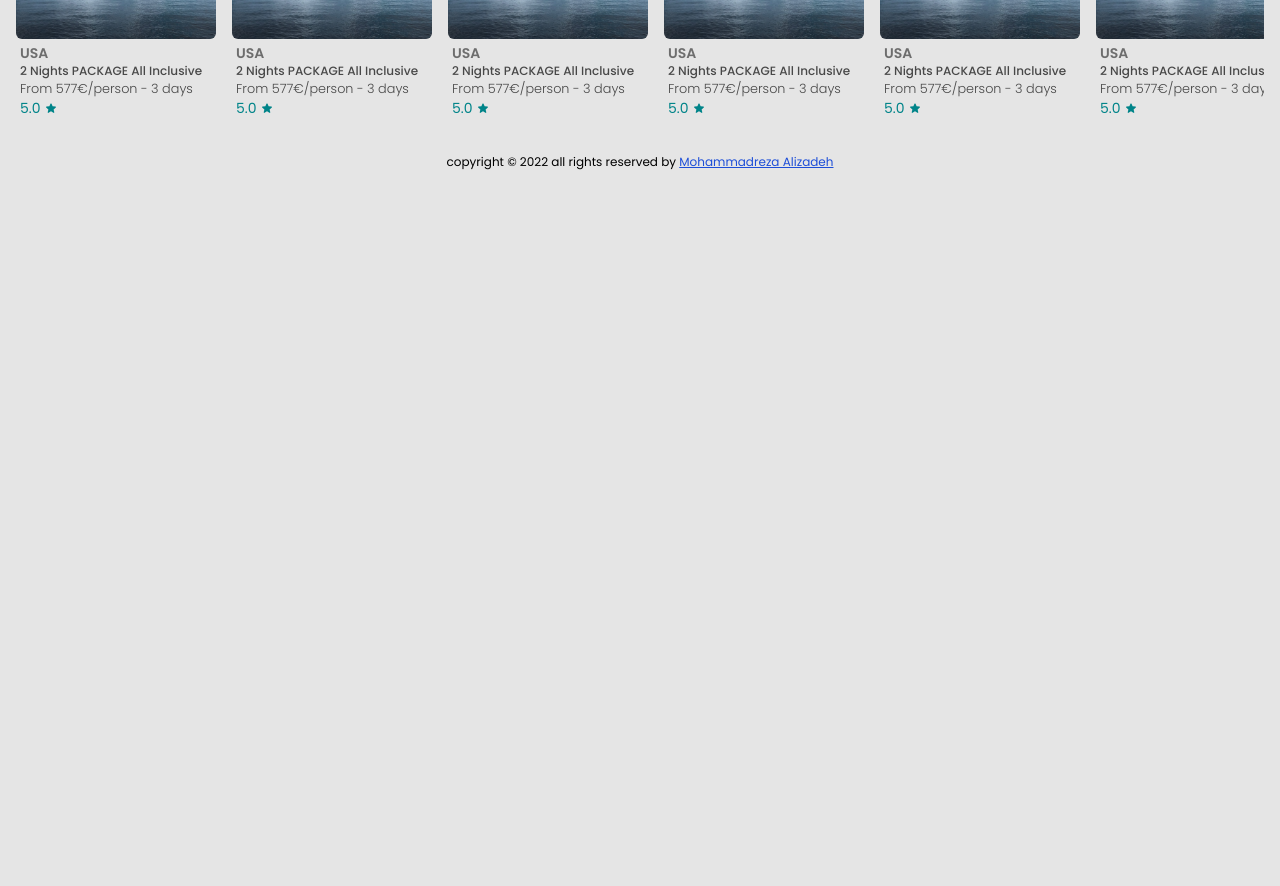
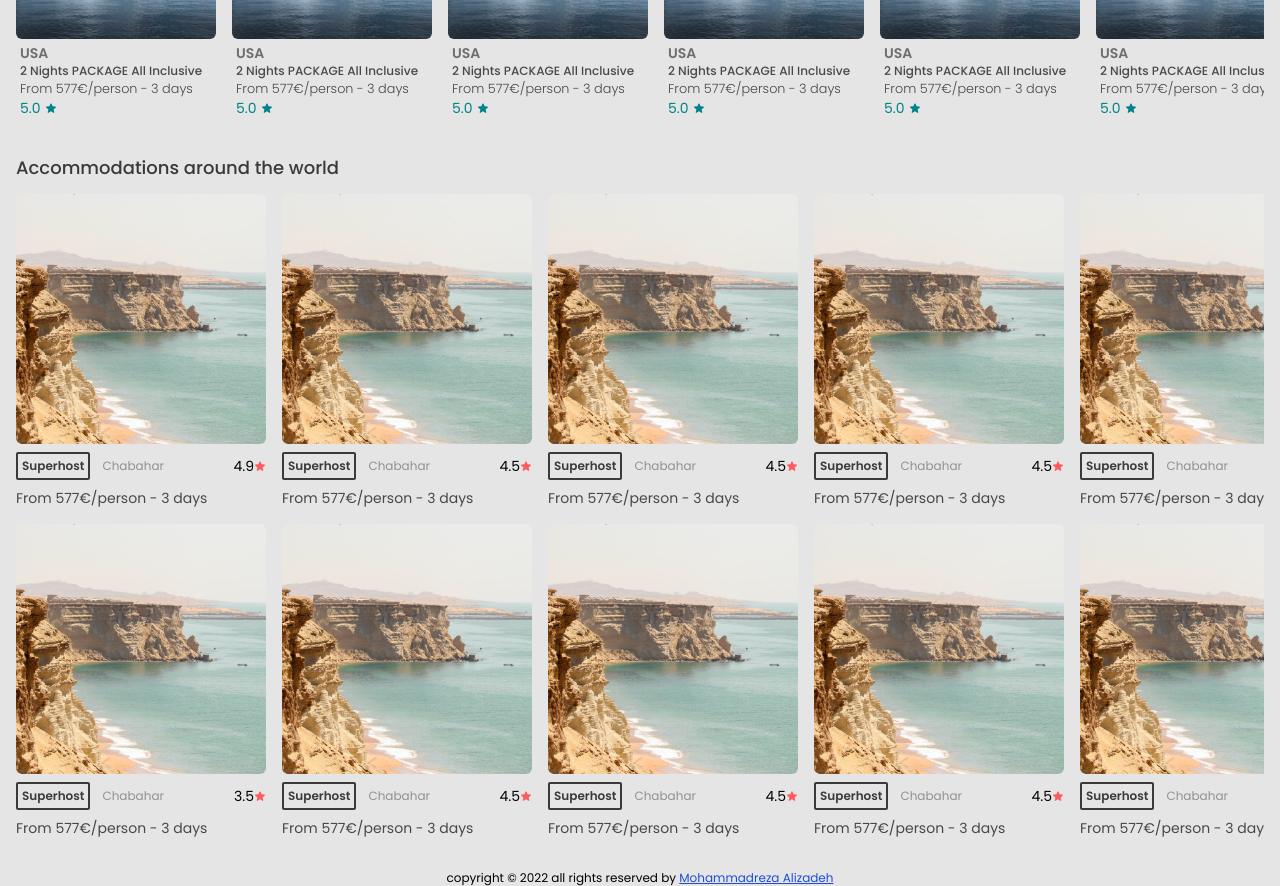
Before and after one commit to mohammadrezaalizade/Airbnb-clone, a Next.js app: page / in a window 1280 px wide. Shown: the part 1459-2345 px from the top of the page. Before the commit the page ends 1629 px from the top, so only its background shows below. Built offline with nearby package versions, Linux system fonts and the light colour scheme.

Commit message:
ADD-Accommodations section

```diff
--- /dev/null
+++ b/components/UI/card/TourBig.tsx
@@ -0,0 +1,65 @@
+import React from "react";
+import Link from "next/link";
+import { StarIcon } from "@heroicons/react/20/solid";
+
+interface Props {
+  to: string;
+  photo: string;
+  altImage: string;
+  tag: boolean;
+  city: string;
+  rate: string;
+  description: string;
+}
+
+const TourBig: React.FC<Props> = ({
+  altImage,
+  city,
+  description,
+  photo,
+  rate,
+  tag,
+  to,
+}) => {
+  return (
+    <Link className="flex flex-col gap-2 w-full h-full group" href={to}>
+      <img
+        className="rounded-md w-full h-full min-w-[250px] min-h-[250px] md:w-[230px] md:h-[190px] object-cover group-hover:shadow-md group-hover:shadow-red-300 transition duration-150 select-none"
+        src={photo}
+        alt={altImage}
+      />
+      <div className="flex flex-col">
+        {/* CONTAINER */}
+        <div className="flex flex-col gap-2">
+          {/* TOP */}
+          <div className="flex justify-between items-center w-full">
+            {/* RIGHT */}
+            <div className="flex items-center gap-3">
+              {tag && (
+                <p className=" border-secondary_dark_gray-600 border-2 rounded-sm p-1 text-xs font-semibold text-secondary_dark_gray-600">
+                  Superhost
+                </p>
+              )}
+              <p className="text-xs text-secondary_dark_gray-300">{city}</p>
+            </div>
+            {/* LEFT */}
+            {rate && (
+              <p className="flex items-center text-sm">
+                <span>{rate}</span>
+                <StarIcon className="w-3 h-3 text-primary_red-500" />
+              </p>
+            )}
+          </div>
+          {/* BUTTOM */}
+          {description && (
+            <p className="text-secondary_dark_gray-500 text-sm">
+              {description}
+            </p>
+          )}
+        </div>
+      </div>
+    </Link>
+  );
+};
+
+export default TourBig;
--- a/pages/index.tsx
+++ b/pages/index.tsx
@@ -7,6 +7,7 @@ import Section from "../components/UI/Section";
 import Long from "../components/UI/card/Long";
 import Big from "../components/UI/banner/Big";
 import Tour from "../components/UI/card/Tour";
+import TourBig from "../components/UI/card/TourBig";
 interface NavLink {
   title: string;
   link: string;
@@ -68,28 +69,8 @@ const adventuresCards: Tour[] = [
     to: "/",
     img: "/static/img/adven-1.jpeg",
     rate: "5.0",
-  },{
-    country: "USA",
-    detail: "From 577€/person - 3 days",
-    title: "2 Nights PACKAGE All Inclusive",
-    to: "/",
-    img: "/static/img/adven-1.jpeg",
-    rate: "5.0",
-  },{
-    country: "USA",
-    detail: "From 577€/person - 3 days",
-    title: "2 Nights PACKAGE All Inclusive",
-    to: "/",
-    img: "/static/img/adven-1.jpeg",
-    rate: "5.0",
-  },{
-    country: "USA",
-    detail: "From 577€/person - 3 days",
-    title: "2 Nights PACKAGE All Inclusive",
-    to: "/",
-    img: "/static/img/adven-1.jpeg",
-    rate: "5.0",
-  },{
+  },
+  {
     country: "USA",
     detail: "From 577€/person - 3 days",
     title: "2 Nights PACKAGE All Inclusive",
@@ -104,14 +85,40 @@ const adventuresCards: Tour[] = [
     to: "/",
     img: "/static/img/adven-1.jpeg",
     rate: "5.0",
-  },{
+  },
+  {
     country: "USA",
     detail: "From 577€/person - 3 days",
     title: "2 Nights PACKAGE All Inclusive",
     to: "/",
     img: "/static/img/adven-1.jpeg",
     rate: "5.0",
-  },{
+  },
+  {
+    country: "USA",
+    detail: "From 577€/person - 3 days",
+    title: "2 Nights PACKAGE All Inclusive",
+    to: "/",
+    img: "/static/img/adven-1.jpeg",
+    rate: "5.0",
+  },
+  {
+    country: "USA",
+    detail: "From 577€/person - 3 days",
+    title: "2 Nights PACKAGE All Inclusive",
+    to: "/",
+    img: "/static/img/adven-1.jpeg",
+    rate: "5.0",
+  },
+  {
+    country: "USA",
+    detail: "From 577€/person - 3 days",
+    title: "2 Nights PACKAGE All Inclusive",
+    to: "/",
+    img: "/static/img/adven-1.jpeg",
+    rate: "5.0",
+  },
+  {
     country: "USA",
     detail: "From 577€/person - 3 days",
     title: "2 Nights PACKAGE All Inclusive",
@@ -121,10 +128,179 @@ const adventuresCards: Tour[] = [
   },
 ];
 
+interface Accommodation {
+  to: string;
+  photo: string;
+  altImage: string;
+  tag: boolean;
+  city: string;
+  rate: string;
+  description: string;
+}
+
+const accommodationsCards:Accommodation[]=[
+  {
+    to:"/",
+    tag:true,
+    rate:"4.9",
+    photo:"/static/img/chabahar-med.jpeg",
+    altImage:"/static/img/chabahar-med.jpeg",
+    city:"Chabahar",
+    description:"From 577€/person - 3 days",
+  },
+  {
+    to:"/",
+    tag:true,
+    rate:"3.5",
+    photo:"/static/img/chabahar-med.jpeg",
+    altImage:"/static/img/chabahar-med.jpeg",
+    city:"Chabahar",
+    description:"From 577€/person - 3 days",
+  }, {
+    to:"/",
+    tag:true,
+    rate:"4.5",
+    photo:"/static/img/chabahar-med.jpeg",
+    altImage:"/static/img/chabahar-med.jpeg",
+    city:"Chabahar",
+    description:"From 577€/person - 3 days",
+  }, {
+    to:"/",
+    tag:true,
+    rate:"4.5",
+    photo:"/static/img/chabahar-med.jpeg",
+    altImage:"/static/img/chabahar-med.jpeg",
+    city:"Chabahar",
+    description:"From 577€/person - 3 days",
+  }, {
+    to:"/",
+    tag:true,
+    rate:"4.5",
+    photo:"/static/img/chabahar-med.jpeg",
+    altImage:"/static/img/chabahar-med.jpeg",
+    city:"Chabahar",
+    description:"From 577€/person - 3 days",
+  }, {
+    to:"/",
+    tag:true,
+    rate:"4.5",
+    photo:"/static/img/chabahar-med.jpeg",
+    altImage:"/static/img/chabahar-med.jpeg",
+    city:"Chabahar",
+    description:"From 577€/person - 3 days",
+  }, {
+    to:"/",
+    tag:true,
+    rate:"4.5",
+    photo:"/static/img/chabahar-med.jpeg",
+    altImage:"/static/img/chabahar-med.jpeg",
+    city:"Chabahar",
+    description:"From 577€/person - 3 days",
+  }, {
+    to:"/",
+    tag:true,
+    rate:"4.5",
+    photo:"/static/img/chabahar-med.jpeg",
+    altImage:"/static/img/chabahar-med.jpeg",
+    city:"Chabahar",
+    description:"From 577€/person - 3 days",
+  }, {
+    to:"/",
+    tag:true,
+    rate:"4.5",
+    photo:"/static/img/chabahar-med.jpeg",
+    altImage:"/static/img/chabahar-med.jpeg",
+    city:"Chabahar",
+    description:"From 577€/person - 3 days",
+  }, {
+    to:"/",
+    tag:true,
+    rate:"4.5",
+    photo:"/static/img/chabahar-med.jpeg",
+    altImage:"/static/img/chabahar-med.jpeg",
+    city:"Chabahar",
+    description:"From 577€/person - 3 days",
+  }, {
+    to:"/",
+    tag:true,
+    rate:"4.5",
+    photo:"/static/img/chabahar-med.jpeg",
+    altImage:"/static/img/chabahar-med.jpeg",
+    city:"Chabahar",
+    description:"From 577€/person - 3 days",
+  }, {
+    to:"/",
+    tag:true,
+    rate:"4.5",
+    photo:"/static/img/chabahar-med.jpeg",
+    altImage:"/static/img/chabahar-med.jpeg",
+    city:"Chabahar",
+    description:"From 577€/person - 3 days",
+  }, {
+    to:"/",
+    tag:true,
+    rate:"4.5",
+    photo:"/static/img/chabahar-med.jpeg",
+    altImage:"/static/img/chabahar-med.jpeg",
+    city:"Chabahar",
+    description:"From 577€/person - 3 days",
+  }, {
+    to:"/",
+    tag:true,
+    rate:"4.5",
+    photo:"/static/img/chabahar-med.jpeg",
+    altImage:"/static/img/chabahar-med.jpeg",
+    city:"Chabahar",
+    description:"From 577€/person - 3 days",
+  },
+  {
+    to:"/",
+    tag:true,
+    rate:"4.5",
+    photo:"/static/img/chabahar-med.jpeg",
+    altImage:"/static/img/chabahar-med.jpeg",
+    city:"Chabahar",
+    description:"From 577€/person - 3 days",
+  },{
+    to:"/",
+    tag:true,
+    rate:"4.5",
+    photo:"/static/img/chabahar-med.jpeg",
+    altImage:"/static/img/chabahar-med.jpeg",
+    city:"Chabahar",
+    description:"From 577€/person - 3 days",
+  },{
+    to:"/",
+    tag:true,
+    rate:"4.5",
+    photo:"/static/img/chabahar-med.jpeg",
+    altImage:"/static/img/chabahar-med.jpeg",
+    city:"Chabahar",
+    description:"From 577€/person - 3 days",
+  },{
+    to:"/",
+    tag:true,
+    rate:"4.5",
+    photo:"/static/img/chabahar-med.jpeg",
+    altImage:"/static/img/chabahar-med.jpeg",
+    city:"Chabahar",
+    description:"From 577€/person - 3 days",
+  },{
+    to:"/",
+    tag:true,
+    rate:"4.5",
+    photo:"/static/img/chabahar-med.jpeg",
+    altImage:"/static/img/chabahar-med.jpeg",
+    city:"Chabahar",
+    description:"From 577€/person - 3 days",
+  },
+]
+
+
 export default function Home() {
   return (
     <PageLayout>
-      <section className=" relative">
+      <section className="relative">
         {/* HEADER */}
         <header className="px-2 py-4 flex justify-between items-center fixed z-50 w-full translate-x-0">
           <Link href="/">
@@ -184,6 +360,15 @@ export default function Home() {
               ))}
             </div>
           </Section>
+          <Section title="Accommodations around the world">
+           <div className="grid grid-rows-1 md:grid-rows-2 grid-flow-col gap-4 overflow-y-scroll">
+              {
+                  accommodationsCards.map((acc,index)=>(
+                    <TourBig altImage={acc.altImage} city={acc.city} description={acc.description} photo={acc.photo} rate={acc.rate} tag={acc.tag} to={acc.to} key={index}/>
+                  ))
+                }
+           </div>
+          </Section>
         </div>
       </section>
     </PageLayout>
```
Also changed, not shown: public/static/img/chabahar-med.jpeg (added).
